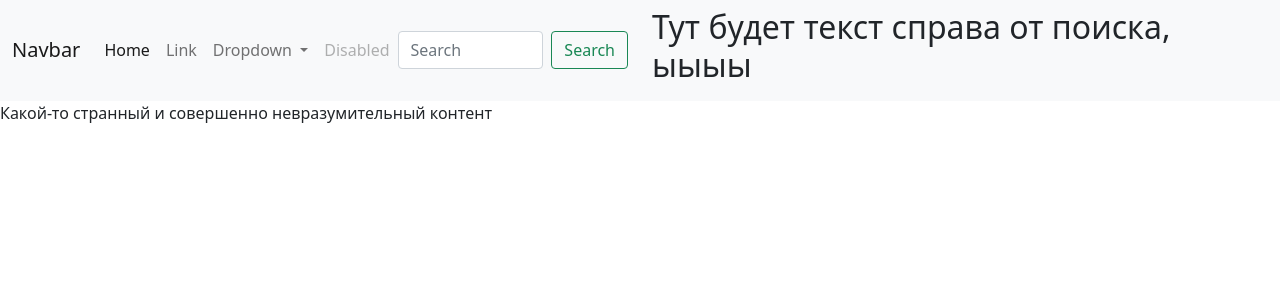
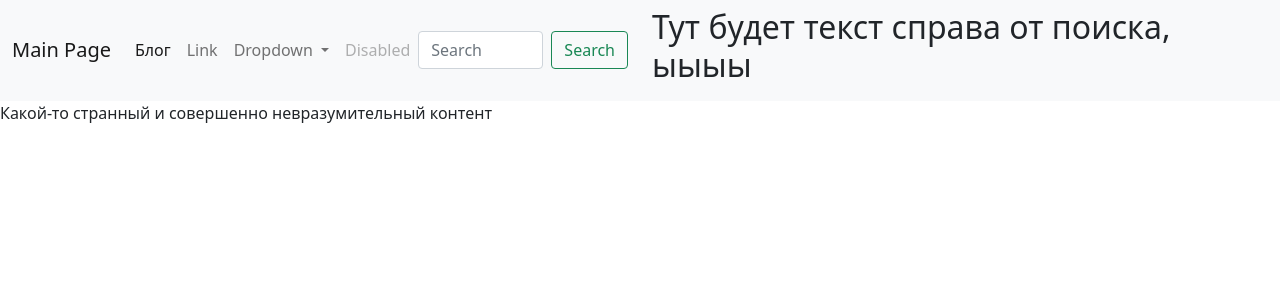
Before and after one commit to LehaStira/flaskProject, a Flask app: page / in a window 1280 px wide. Shown: the top 300 px of the page. Run offline with Flask 2, Linux system fonts and the light colour scheme.

Commit message:
Adding two url_for into base.html

```diff
--- a/templates/base.html
+++ b/templates/base.html
@@ -12,14 +12,14 @@
 <body>
 <nav class="navbar navbar-expand-lg navbar-light bg-light">
   <div class="container-fluid">
-    <a class="navbar-brand" href="#">Navbar</a>
+    <a class="navbar-brand" href=" {{ url_for('index') }}">Main Page</a>
     <button class="navbar-toggler" type="button" data-bs-toggle="collapse" data-bs-target="#navbarSupportedContent" aria-controls="navbarSupportedContent" aria-expanded="false" aria-label="Toggle navigation">
       <span class="navbar-toggler-icon"></span>
     </button>
     <div class="collapse navbar-collapse" id="navbarSupportedContent">
       <ul class="navbar-nav me-auto mb-2 mb-lg-0">
         <li class="nav-item">
-          <a class="nav-link active" aria-current="page" href="#">Home</a>
+          <a class="nav-link active" aria-current="page" href="{{ url_for('posts.index') }}">Блог</a>
         </li>
         <li class="nav-item">
           <a class="nav-link" href="#">Link</a>
```
